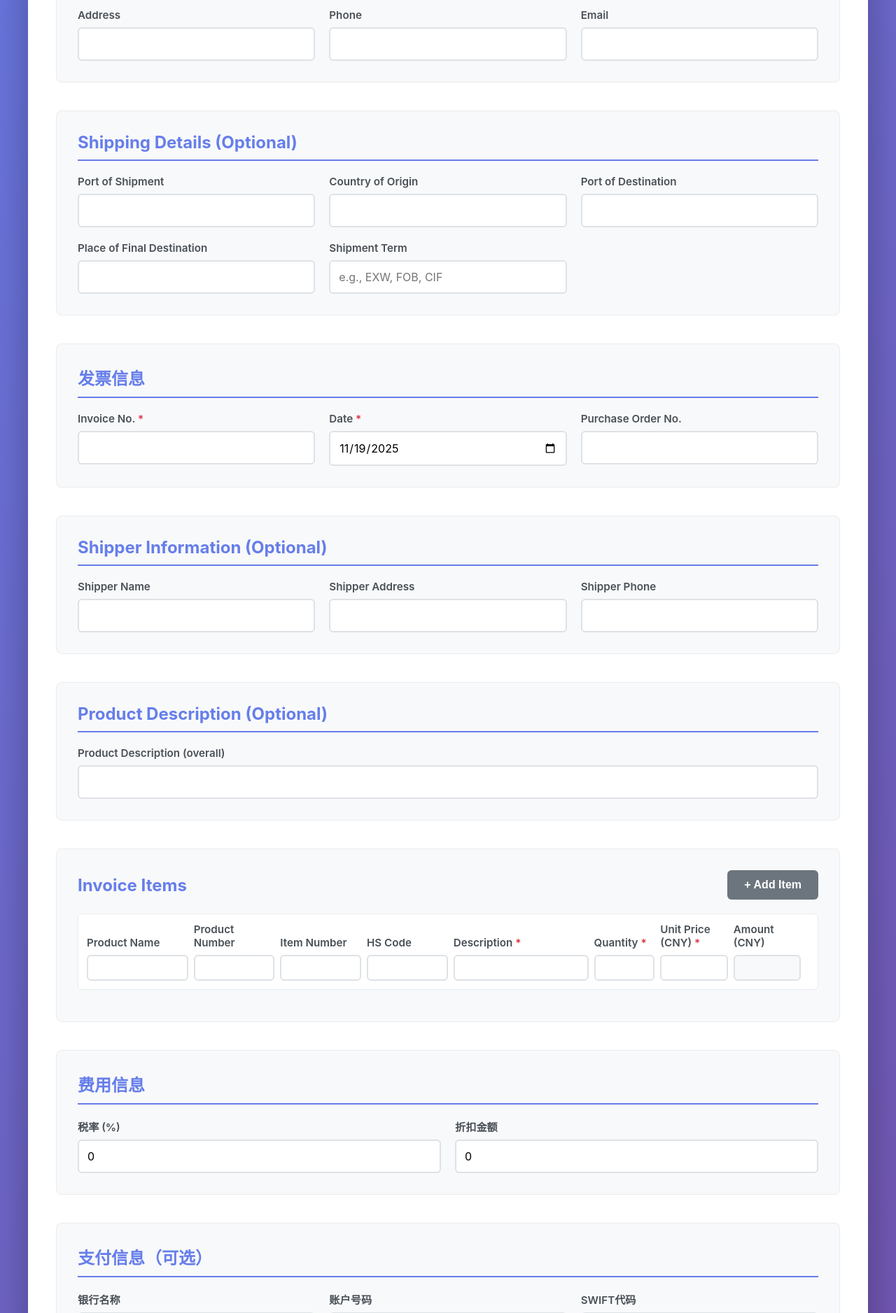
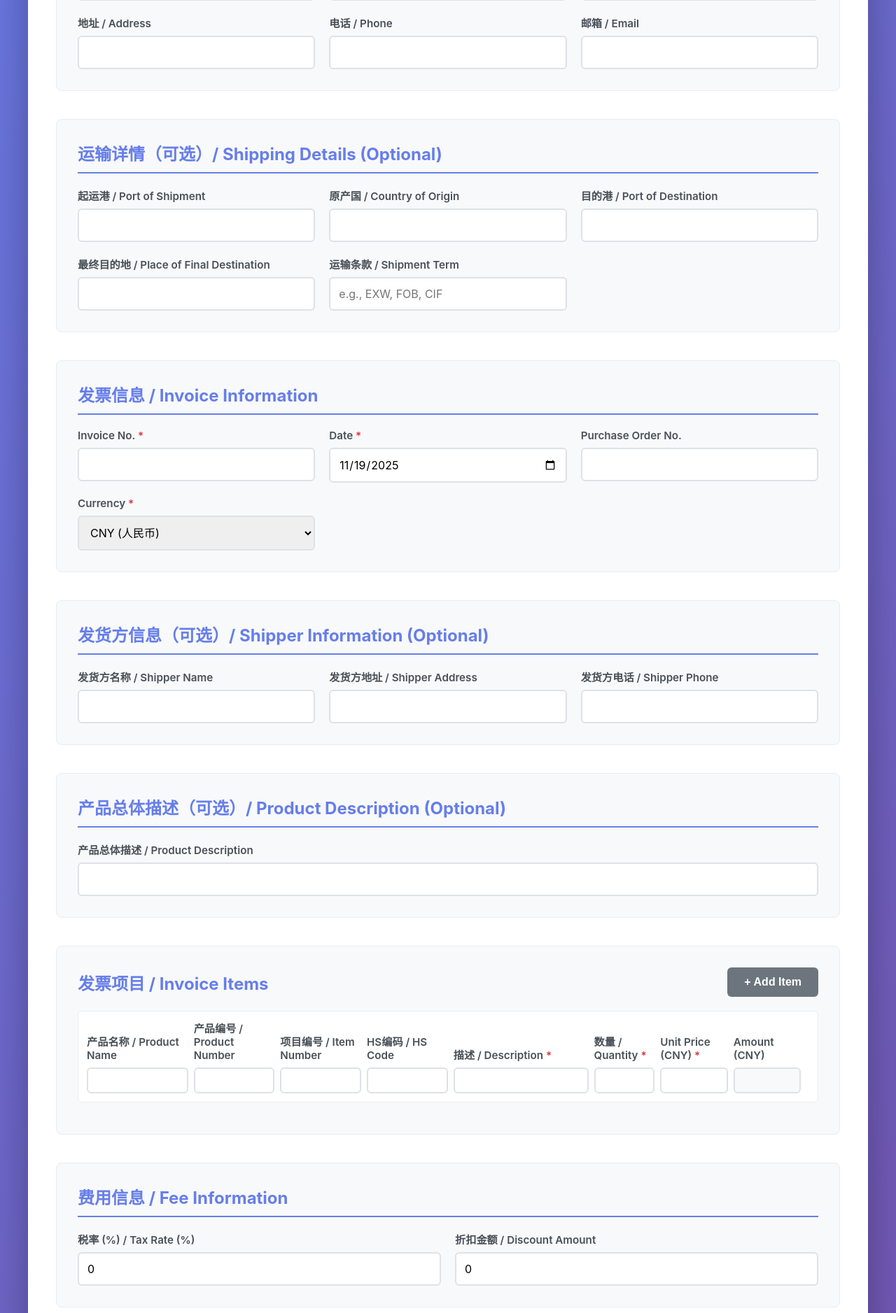
Before and after one commit to YILIU6161/Receipt, a Flask app: page / in a window 1280 px wide. Shown: the part 882-2759 px from the top of the page at 70% size. Run offline with Flask 3, Linux system fonts and the light colour scheme.

Commit message:
update from Cursor

```diff
--- a/app.py
+++ b/app.py
@@ -184,6 +184,9 @@ def generate_invoice():
         # 产品总体描述（可选）
         product_description = data.get('product_description', '')
 
+        # 获取货币类型
+        currency = data.get('currency', 'CNY').upper()
+
         # 发票信息
         invoice_info = {
             'number': data.get('invoice_number', ''),
@@ -251,7 +254,8 @@ def generate_invoice():
                 stamp_path=stamp_path,
                 shipper_info=shipper_info,
                 shipping_info=shipping_info,
-                product_description=product_description if product_description else None
+                product_description=product_description if product_description else None,
+                currency=currency
             )
         except Exception as e:
             # 如果生成失败，清理上传的文件
--- a/templates/index.html
+++ b/templates/index.html
@@ -18,26 +18,26 @@
         <form id="invoiceForm" class="invoice-form" enctype="multipart/form-data">
             <!-- 公司信息 -->
             <section class="form-section">
-                <h2>开票方信息</h2>
+                <h2>开票方信息 / Issuer Information</h2>
                 <div class="form-grid">
                     <div class="form-group">
-                        <label for="company_name">公司名称 <span class="required">*</span></label>
+                        <label for="company_name">公司名称 / Company Name <span class="required">*</span></label>
                         <input type="text" id="company_name" name="company_name" required>
                     </div>
                     <div class="form-group">
-                        <label for="company_address">公司地址 <span class="required">*</span></label>
+                        <label for="company_address">公司地址 / Company Address <span class="required">*</span></label>
                         <input type="text" id="company_address" name="company_address" required>
                     </div>
                     <div class="form-group">
-                        <label for="company_phone">联系电话</label>
+                        <label for="company_phone">联系电话 / Phone</label>
                         <input type="text" id="company_phone" name="company_phone">
                     </div>
                     <div class="form-group">
-                        <label for="company_email">邮箱地址</label>
+                        <label for="company_email">邮箱地址 / Email</label>
                         <input type="email" id="company_email" name="company_email">
                     </div>
                     <div class="form-group full-width">
-                        <label for="company_logo">公司Logo（可选）</label>
+                        <label for="company_logo">公司Logo（可选）/ Company Logo (Optional)</label>
                         <input type="file" id="company_logo" name="company_logo" accept="image/*">
                         <small class="file-hint">支持 PNG, JPG, JPEG, GIF, BMP, WEBP 格式，建议尺寸 200x200px 或更大</small>
                         <div id="logo-preview" class="image-preview"></div>
@@ -47,30 +47,30 @@
 
             <!-- 收货方/买方信息 -->
             <section class="form-section">
-                <h2>Consignee/Buyer Information</h2>
+                <h2>收货方/买方信息 / Consignee/Buyer Information</h2>
                 <div class="form-grid">
                     <div class="form-group">
-                        <label for="customer_name">Company Name <span class="required">*</span></label>
+                        <label for="customer_name">公司名称 / Company Name <span class="required">*</span></label>
                         <input type="text" id="customer_name" name="customer_name" required>
                     </div>
                     <div class="form-group">
-                        <label for="plant_address">Plant Address</label>
+                        <label for="plant_address">工厂地址 / Plant Address</label>
                         <input type="text" id="plant_address" name="plant_address">
                     </div>
                     <div class="form-group">
-                        <label for="pin">Pin</label>
+                        <label for="pin">邮编 / Pin</label>
                         <input type="text" id="pin" name="pin">
                     </div>
                     <div class="form-group">
-                        <label for="customer_address">Address</label>
+                        <label for="customer_address">地址 / Address</label>
                         <input type="text" id="customer_address" name="customer_address">
                     </div>
                     <div class="form-group">
-                        <label for="customer_phone">Phone</label>
+                        <label for="customer_phone">电话 / Phone</label>
                         <input type="text" id="customer_phone" name="customer_phone">
                     </div>
                     <div class="form-group">
-                        <label for="customer_email">Email</label>
+                        <label for="customer_email">邮箱 / Email</label>
                         <input type="email" id="customer_email" name="customer_email">
                     </div>
                 </div>
@@ -78,26 +78,26 @@
 
             <!-- 运输详情 -->
             <section class="form-section">
-                <h2>Shipping Details (Optional)</h2>
+                <h2>运输详情（可选）/ Shipping Details (Optional)</h2>
                 <div class="form-grid">
                     <div class="form-group">
-                        <label for="port_of_shipment">Port of Shipment</label>
+                        <label for="port_of_shipment">起运港 / Port of Shipment</label>
                         <input type="text" id="port_of_shipment" name="port_of_shipment">
                     </div>
                     <div class="form-group">
-                        <label for="country_of_origin">Country of Origin</label>
+                        <label for="country_of_origin">原产国 / Country of Origin</label>
                         <input type="text" id="country_of_origin" name="country_of_origin">
                     </div>
                     <div class="form-group">
-                        <label for="port_of_destination">Port of Destination</label>
+                        <label for="port_of_destination">目的港 / Port of Destination</label>
                         <input type="text" id="port_of_destination" name="port_of_destination">
                     </div>
                     <div class="form-group">
-                        <label for="place_of_destination">Place of Final Destination</label>
+                        <label for="place_of_destination">最终目的地 / Place of Final Destination</label>
                         <input type="text" id="place_of_destination" name="place_of_destination">
                     </div>
                     <div class="form-group">
-                        <label for="shipment_term">Shipment Term</label>
+                        <label for="shipment_term">运输条款 / Shipment Term</label>
                         <input type="text" id="shipment_term" name="shipment_term" placeholder="e.g., EXW, FOB, CIF">
                     </div>
                 </div>
@@ -105,7 +105,7 @@
 
             <!-- 发票信息 -->
             <section class="form-section">
-                <h2>发票信息</h2>
+                <h2>发票信息 / Invoice Information</h2>
                 <div class="form-grid">
                     <div class="form-group">
                         <label for="invoice_number">Invoice No. <span class="required">*</span></label>
@@ -119,23 +119,30 @@
                         <label for="po_number">Purchase Order No.</label>
                         <input type="text" id="po_number" name="po_number">
                     </div>
+                    <div class="form-group">
+                        <label for="currency">Currency <span class="required">*</span></label>
+                        <select id="currency" name="currency" required>
+                            <option value="CNY">CNY (人民币)</option>
+                            <option value="USD">USD (美元)</option>
+                        </select>
+                    </div>
                 </div>
             </section>
 
             <!-- 发货方信息 -->
             <section class="form-section">
-                <h2>Shipper Information (Optional)</h2>
+                <h2>发货方信息（可选）/ Shipper Information (Optional)</h2>
                 <div class="form-grid">
                     <div class="form-group">
-                        <label for="shipper_name">Shipper Name</label>
+                        <label for="shipper_name">发货方名称 / Shipper Name</label>
                         <input type="text" id="shipper_name" name="shipper_name">
                     </div>
                     <div class="form-group">
-                        <label for="shipper_address">Shipper Address</label>
+                        <label for="shipper_address">发货方地址 / Shipper Address</label>
                         <input type="text" id="shipper_address" name="shipper_address">
                     </div>
                     <div class="form-group">
-                        <label for="shipper_phone">Shipper Phone</label>
+                        <label for="shipper_phone">发货方电话 / Shipper Phone</label>
                         <input type="text" id="shipper_phone" name="shipper_phone">
                     </div>
                 </div>
@@ -143,9 +150,9 @@
 
             <!-- 产品总体描述 -->
             <section class="form-section">
-                <h2>Product Description (Optional)</h2>
+                <h2>产品总体描述（可选）/ Product Description (Optional)</h2>
                 <div class="form-group">
-                    <label for="product_description">Product Description (overall)</label>
+                    <label for="product_description">产品总体描述 / Product Description</label>
                     <input type="text" id="product_description" name="product_description">
                 </div>
             </section>
@@ -153,41 +160,41 @@
             <!-- 发票项目 -->
             <section class="form-section">
                 <div class="section-header">
-                    <h2>Invoice Items</h2>
+                    <h2>发票项目 / Invoice Items</h2>
                     <button type="button" class="btn btn-secondary" id="addItemBtn">+ Add Item</button>
                 </div>
                 <div id="itemsContainer">
                     <div class="item-row" data-item-index="0">
                         <div class="form-group">
-                            <label>Product Name</label>
+                            <label>产品名称 / Product Name</label>
                             <input type="text" name="item_product_name_0">
                         </div>
                         <div class="form-group">
-                            <label>Product Number</label>
+                            <label>产品编号 / Product Number</label>
                             <input type="text" name="item_product_number_0">
                         </div>
                         <div class="form-group">
-                            <label>Item Number</label>
+                            <label>项目编号 / Item Number</label>
                             <input type="text" name="item_item_number_0">
                         </div>
                         <div class="form-group">
-                            <label>HS Code</label>
+                            <label>HS编码 / HS Code</label>
                             <input type="text" name="item_hs_code_0">
                         </div>
                         <div class="form-group">
-                            <label>Description <span class="required">*</span></label>
+                            <label>描述 / Description <span class="required">*</span></label>
                             <input type="text" name="item_description_0" required>
                         </div>
                         <div class="form-group">
-                            <label>Quantity <span class="required">*</span></label>
+                            <label>数量 / Quantity <span class="required">*</span></label>
                             <input type="number" name="item_quantity_0" step="0.01" min="0" required>
                         </div>
                         <div class="form-group">
-                            <label>Unit Price (CNY) <span class="required">*</span></label>
+                            <label class="unit-price-label">Unit Price <span class="required">*</span></label>
                             <input type="number" name="item_unit_price_0" step="0.01" min="0" required>
                         </div>
                         <div class="form-group">
-                            <label>Amount (CNY)</label>
+                            <label class="amount-label">Amount</label>
                             <input type="number" name="item_amount_0" step="0.01" min="0" readonly>
                         </div>
                         <div class="form-group">
@@ -200,14 +207,14 @@
 
             <!-- 费用信息 -->
             <section class="form-section">
-                <h2>费用信息</h2>
+                <h2>费用信息 / Fee Information</h2>
                 <div class="form-grid">
                     <div class="form-group">
-                        <label for="tax_rate">税率 (%)</label>
+                        <label for="tax_rate">税率 (%) / Tax Rate (%)</label>
                         <input type="number" id="tax_rate" name="tax_rate" step="0.01" min="0" value="0">
                     </div>
                     <div class="form-group">
-                        <label for="discount">折扣金额</label>
+                        <label for="discount">折扣金额 / Discount Amount</label>
                         <input type="number" id="discount" name="discount" step="0.01" min="0" value="0">
                     </div>
                 </div>
@@ -215,18 +222,18 @@
 
             <!-- 支付信息 -->
             <section class="form-section">
-                <h2>支付信息（可选）</h2>
+                <h2>支付信息（可选）/ Payment Information (Optional)</h2>
                 <div class="form-grid">
                     <div class="form-group">
-                        <label for="bank">银行名称</label>
+                        <label for="bank">银行名称 / Bank Name</label>
                         <input type="text" id="bank" name="bank">
                     </div>
                     <div class="form-group">
-                        <label for="account">账户号码</label>
+                        <label for="account">账户号码 / Account Number</label>
                         <input type="text" id="account" name="account">
                     </div>
                     <div class="form-group">
-                        <label for="swift">SWIFT代码</label>
+                        <label for="swift">SWIFT代码 / SWIFT Code</label>
                         <input type="text" id="swift" name="swift">
                     </div>
                 </div>
@@ -234,18 +241,18 @@
 
             <!-- 备注 -->
             <section class="form-section">
-                <h2>备注</h2>
+                <h2>备注 / Notes</h2>
                 <div class="form-group">
-                    <label for="notes">备注信息</label>
+                    <label for="notes">备注信息 / Notes</label>
                     <textarea id="notes" name="notes" rows="3" placeholder="请输入备注信息..."></textarea>
                 </div>
             </section>
 
             <!-- 图章 -->
             <section class="form-section">
-                <h2>公司图章（可选）</h2>
+                <h2>公司图章（可选）/ Company Stamp (Optional)</h2>
                 <div class="form-group">
-                    <label for="company_stamp">图章图片</label>
+                    <label for="company_stamp">图章图片 / Stamp Image</label>
                     <input type="file" id="company_stamp" name="company_stamp" accept="image/*">
                     <small class="file-hint">支持 PNG, JPG, JPEG, GIF, BMP, WEBP 格式，建议尺寸 200x200px 或更大，将显示在发票底部</small>
                     <div id="stamp-preview" class="image-preview"></div>
@@ -254,22 +261,22 @@
 
             <!-- 总计预览 -->
             <section class="form-section summary-section">
-                <h2>费用总计</h2>
+                <h2>费用总计 / Total Summary</h2>
                 <div class="summary-box">
                     <div class="summary-row">
-                        <span>小计:</span>
+                        <span>小计 / Subtotal:</span>
                         <span id="subtotal">¥0.00</span>
                     </div>
                     <div class="summary-row">
-                        <span>折扣:</span>
+                        <span>折扣 / Discount:</span>
                         <span id="discount-display">-¥0.00</span>
                     </div>
                     <div class="summary-row">
-                        <span>税费:</span>
+                        <span>税费 / Tax:</span>
                         <span id="tax-amount">¥0.00</span>
                     </div>
                     <div class="summary-row total">
-                        <span>总计:</span>
+                        <span>总计 / Total:</span>
                         <span id="total">¥0.00</span>
                     </div>
                 </div>
@@ -320,6 +327,8 @@
                 newItem.querySelector('input[name^="item_unit_price"]').value = '';
                 newItem.querySelector('input[name^="item_amount"]').name = `item_amount_${index}`;
                 newItem.querySelector('input[name^="item_amount"]').value = '';
+                // 更新新项目的标签
+                updateCurrencyLabels(newItem);
                 newItem.querySelector('.remove-item').style.display = 'block';
 
                 container.appendChild(newItem);
@@ -364,6 +373,39 @@
                 attachItemListeners(item);
             });
 
+            // 获取货币符号
+            function getCurrencySymbol() {
+                const currency = document.getElementById('currency').value;
+                return currency === 'USD' ? '$' : '¥';
+            }
+
+            // 更新货币标签
+            function updateCurrencyLabels(element = null) {
+                const currency = document.getElementById('currency').value;
+                const currencyText = currency === 'USD' ? 'USD' : 'CNY';
+                const elements = element ? [element] : document.querySelectorAll('.item-row');
+
+                elements.forEach(row => {
+                    const unitPriceLabel = row.querySelector('.unit-price-label');
+                    const amountLabel = row.querySelector('.amount-label');
+                    if (unitPriceLabel) {
+                        unitPriceLabel.innerHTML = `Unit Price (${currencyText}) <span class="required">*</span>`;
+                    }
+                    if (amountLabel) {
+                        amountLabel.innerHTML = `Amount (${currencyText})`;
+                    }
+                });
+            }
+
+            // 监听货币变化
+            document.getElementById('currency').addEventListener('change', function() {
+                updateCurrencyLabels();
+                updateSummary();
+            });
+
+            // 初始化货币标签
+            updateCurrencyLabels();
+
             // 更新总计
             function updateSummary() {
                 let subtotal = 0;
@@ -376,10 +418,12 @@
                 const taxAmount = subtotal * (taxRate / 100);
                 const total = subtotal - discount + taxAmount;
 
-                document.getElementById('subtotal').textContent = '¥' + subtotal.toFixed(2);
-                document.getElementById('discount-display').textContent = '-¥' + discount.toFixed(2);
-                document.getElementById('tax-amount').textContent = '¥' + taxAmount.toFixed(2);
-                document.getElementById('total').textContent = '¥' + total.toFixed(2);
+                const symbol = getCurrencySymbol();
+
+                document.getElementById('subtotal').textContent = symbol + subtotal.toFixed(2);
+                document.getElementById('discount-display').textContent = '-' + symbol + discount.toFixed(2);
+                document.getElementById('tax-amount').textContent = symbol + taxAmount.toFixed(2);
+                document.getElementById('total').textContent = symbol + total.toFixed(2);
             }
 
             // 监听税率和折扣变化
```
Also changed, not shown: invoice_generator.py (+55 -14 lines).
